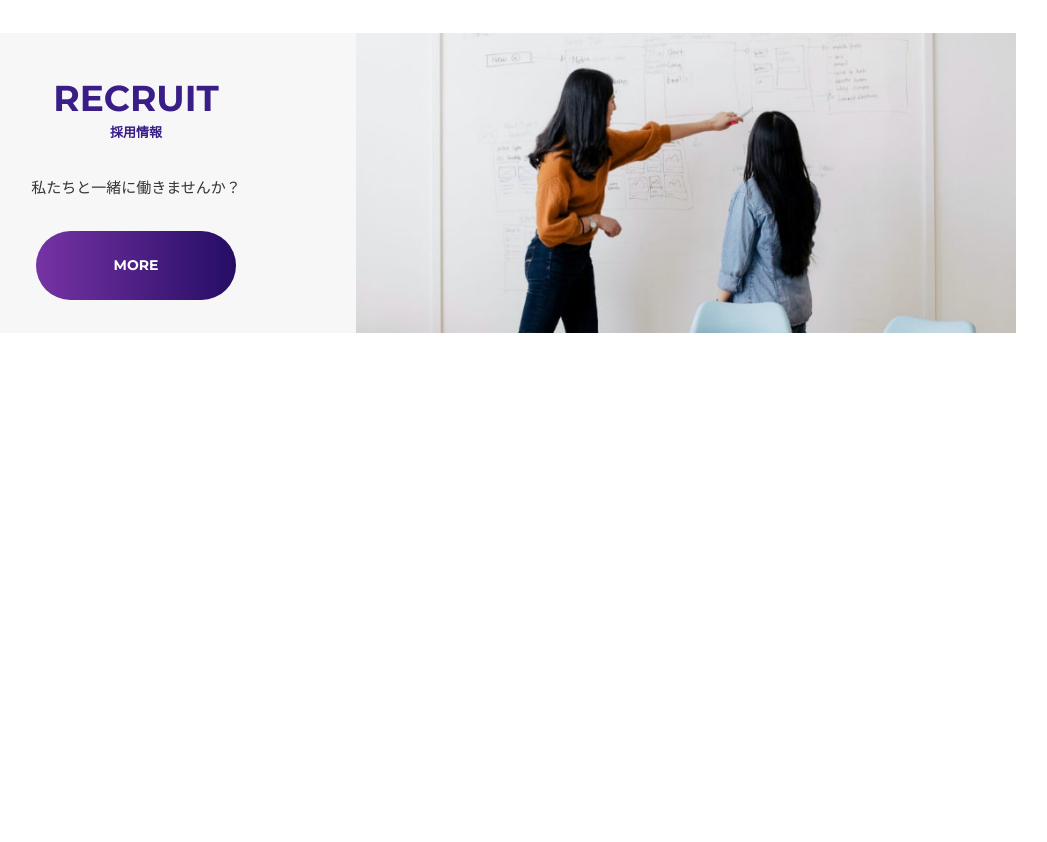
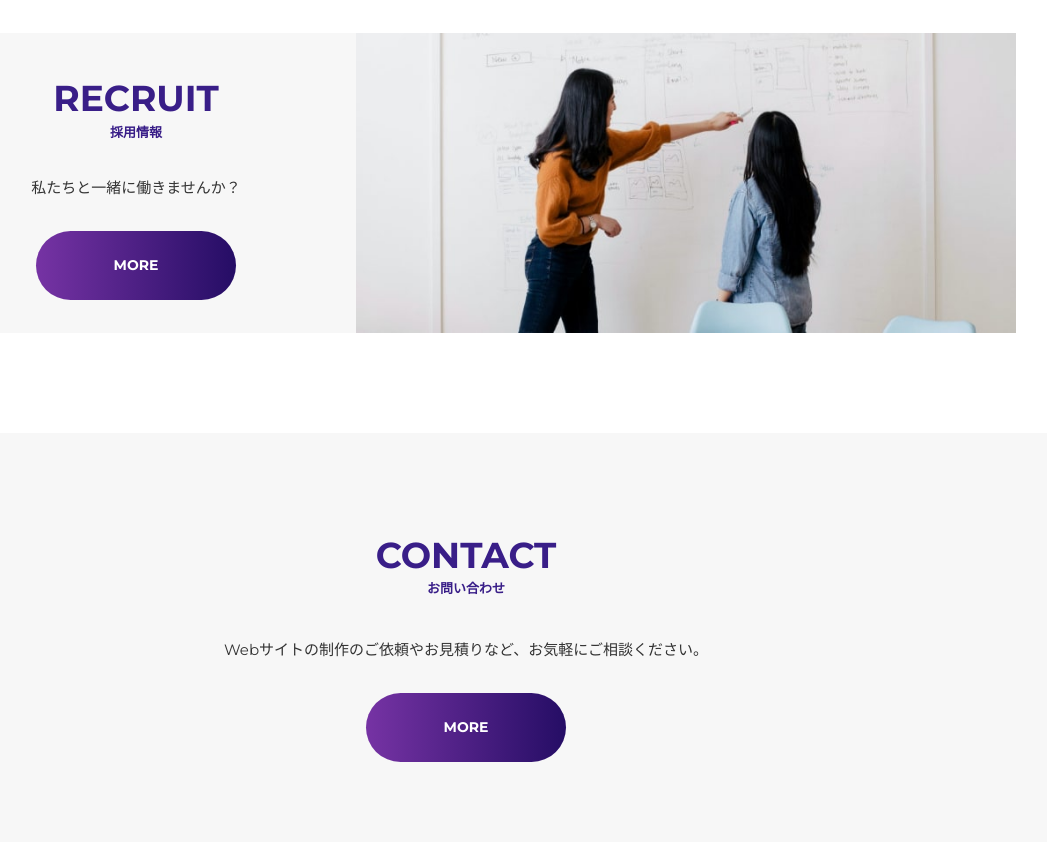
Before and after one commit to Kaji1127/Pon-Design, a website: page index.html in a window 1280 px wide. Shown: the part 3231-4073 px from the top of the page, without its empty margins (174-1221 px from the left). Before the commit the page ends 3664 px from the top, so only its background shows below. Drawn offline with Linux system fonts and the light colour scheme.

Commit message:
edited contact-section style

```diff
--- a/index.html
+++ b/index.html
@@ -168,6 +168,23 @@
 			</section>
 			<!-- /Recruit-Section-->
 
+			<!-- Contact-Section -->
+			<section class="section-contact">
+				<div class="container">
+					<div class="contact">
+						<h2 class="heading-secondary">
+							<span class="heading-secondary--main">contact</span>
+							<span class="heading-secondary--sub">お問い合わせ</span>
+						</h2>
+						<div class="contact__text-box">
+							<p class="contact__text">Webサイトの制作のご依頼やお見積りなど、お気軽にご相談ください。</p>
+							<a href="" class="btn">more</a>
+						</div>
+					</div>
+				</div>
+			</section>
+			<!-- /Contact-Section -->
+
 			<!-- Footer-Section -->
 			<!-- /Footer-Section -->
 		</main>
--- /dev/null
+++ b/sass/components/_contact.scss
@@ -0,0 +1,8 @@
+.contact {
+	&__text-box {
+		text-align: center;
+	}
+	&__text {
+		margin: 3.5rem 0 3rem;
+	}
+}
--- a/sass/main.scss
+++ b/sass/main.scss
@@ -7,6 +7,7 @@
 
 @import 'components/button';
 @import 'components/company';
+@import 'components/contact';
 @import 'components/scroll';
 @import 'components/news';
 @import 'components/recruit';
--- a/sass/pages/_home.scss
+++ b/sass/pages/_home.scss
@@ -34,3 +34,8 @@
 	margin: 0 auto 10rem;
 	background-color: $bg-grey-4;
 }
+
+.section-contact {
+	background-color: $bg-grey-4;
+	padding: 9rem 0 8rem;
+}
```
Also changed, not shown: css/style.css.
